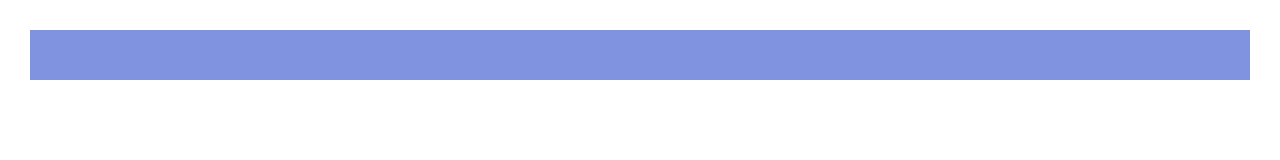
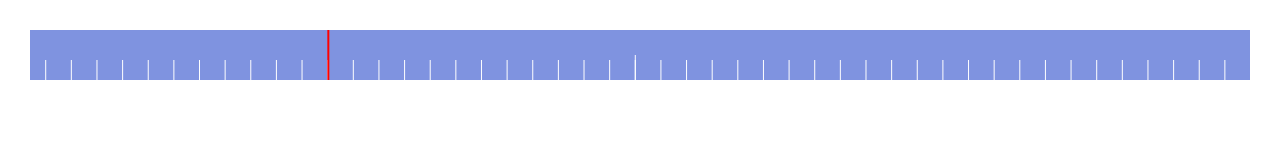
Before and after one commit to yacshy/cnmTimeline, a website built with Vite: page index.html in a window 1280 px wide. Built offline with nearby package versions, Linux system fonts and the light colour scheme.

Commit message:
feat: implement timeline's zoom functionality

```diff
--- a/package.json
+++ b/package.json
@@ -18,6 +18,7 @@
     }
   },
   "dependencies": {
-    "dayjs": "^1.11.19"
+    "dayjs": "^1.11.19",
+    "konva": "^10.2.0"
   }
 }
--- /dev/null
+++ b/src/config/timelineHand.ts
@@ -0,0 +1,2 @@
+export const TIMELINE_HAND_WIDTH = 2
+export const TIMELINE_HAND_FILL = '#ff0000'
--- /dev/null
+++ b/src/config/timelineTicks.ts
@@ -0,0 +1,23 @@
+export const TIMELINE_YEAR_TICK_HEIGHT_PERCENTAGE = 8 / 10
+export const TIMELINE_YEAR_TICK_WIDTH = 1
+export const TIMELINE_YEAR_TICK_FILL = '#fff'
+
+export const TIMELINE_MONTH_TICK_HEIGHT_PERCENTAGE = 6 / 10
+export const TIMELINE_MONTH_TICK_WIDTH = 1
+export const TIMELINE_MONTH_TICK_FILL = '#fff'
+
+export const TIMELINE_DAY_TICK_HEIGHT_PERCENTAGE = 5 / 10
+export const TIMELINE_DAY_TICK_WIDTH = 1
+export const TIMELINE_DAY_TICK_FILL = '#fff'
+
+export const TIMELINE_HOUR_TICK_HEIGH_PERCENTAGET = 4 / 10
+export const TIMELINE_HOUR_TICK_WIDTH = 1
+export const TIMELINE_HOUR_TICK_FILL = '#fff'
+
+export const TIMELINE_MINUTE_TICK_HEIGHT_PERCENTAGE = 3 / 10
+export const TIMELINE_MINUTE_TICK_WIDTH = 1
+export const TIMELINE_MINUTE_TICK_FILL = '#fff'
+
+export const TIMELINE_SECOND_TICK_HEIGHT_PERCENTAGE = 2 / 10
+export const TIMELINE_SECOND_TICK_WIDTH = 1
+export const TIMELINE_SECOND_TICK_FILL = '#fff'
--- a/src/core/Timeline.ts
+++ b/src/core/Timeline.ts
@@ -1,5 +1,8 @@
-import { TimelineValid } from '../utils/TimelineValid.ts'
-import { TimelineTick } from './TimelineTick'
+import { TimelineValid } from '../utils/TimelineValid'
+import { TimelineTicks } from './TimelineTicks'
+import { TimelineHand } from './TimelineHand'
+import { TimelineState } from './TimelineState'
+import type { ZoomEvent, PanEvent, SelectEvent } from './TimelineState'
 
 /**
  * @prop {HTMLDivElement} container  timeline's container
@@ -11,131 +14,48 @@ export type CnmTimelineOptions = {
   moment: number
 }
 
-/**
- * @prop {number} width container's clientWidth
- * @prop {number} height container's clientHeight
- */
-export type CnmTimelineContainerSpecification = {
-  width: number
-  height: number
-}
-
-export type ZoomEvent = {}
-
-export type PanEvent = {}
-
-export type SelectEvent = {}
-
-const DEFAULT_ZOOM_RANK = 1
-
 let raf: number | undefined = undefined
 
 export class Timeline {
-  protected _container: HTMLDivElement
-  protected _timeRange: [number, number]
-  protected _containerSpecification: CnmTimelineContainerSpecification
-  protected _moment: number
-  protected _zoomRank: number
+  protected _timeTicks: TimelineTicks
+  protected _timeHand: TimelineHand
 
-  protected _canvas: HTMLCanvasElement
-  protected _timeTick: TimelineTick
+  protected _timelieState: TimelineState
 
-  protected _zoomCallbacks: Set<(event: ZoomEvent) => void>
-  protected _panCallbacks: Set<(event: PanEvent) => void>
-  protected _selectCallbacks: Set<(event: PanEvent) => void>
+  constructor(options: CnmTimelineOptions) {
+    TimelineValid.toContainer(options.container)
+    options.container.innerHTML = ''
 
-  constructor({ container, timeRange, moment }: CnmTimelineOptions) {
-    TimelineValid.toContainer(container)
-    TimelineValid.toTimeRange(timeRange)
-    TimelineValid.toMoment(moment, timeRange)
+    this._timelieState = new TimelineState(options)
 
-    this._container = container
-    this._timeRange = timeRange
-    this._moment = moment
-    this._zoomRank = DEFAULT_ZOOM_RANK
+    this._timeTicks = new TimelineTicks(this._timelieState)
+    this._timeHand = new TimelineHand(this._timelieState)
 
-    const width = this._container.clientWidth
-    const height = this._container.clientHeight
-
-    this._containerSpecification = { width, height }
-    this._container.innerHTML = ''
-
-    const canvas: HTMLCanvasElement = document.createElement('canvas')
-    canvas.style.width = `${width}px`
-    canvas.style.height = `${height}px`
-    this._canvas = canvas
-
-    this._bindEventListeners()
-
-    this._timeTick = new TimelineTick({
-      width,
-      height,
-      timeRange: [timeRange[0], timeRange[1]],
-      moment: moment,
-      zoomRank: DEFAULT_ZOOM_RANK,
-      canvas: this._canvas
-    })
-
-    this._zoomCallbacks = new Set()
-    this._panCallbacks = new Set()
-    this._selectCallbacks = new Set()
-  }
-
-  protected _bindEventListeners(): void {
-    this._canvas.addEventListener('wheel', (event: WheelEvent) => {
-      this._zoom(event)
-    })
-
-    const onMousemove = (event: MouseEvent) => {
-      this._zoom(event)
-    }
-    const onMouseup = () => {
-      document.removeEventListener('mousemove', onMousemove)
-      document.removeEventListener('mouseup', onMouseup)
-    }
-    this._canvas.addEventListener('mousedown', () => {
-      raf = requestAnimationFrame(() => {
-        this._rerender()
-      })
-      document.addEventListener('mousemove', onMousemove)
-      document.addEventListener('mouseup', onMouseup)
+    this.onZoom((event) => {
+      this.render()
     })
   }
 
   protected _unbindEventListeners(): void {}
 
-  protected _zoom(event: MouseEvent): void {
-    this._zoomCallbacks.forEach((callback) => callback(event))
-  }
-
-  protected _pan(event: MouseEvent): void {
-    this._panCallbacks.forEach((callback) => callback(event))
-  }
-
-  protected _select(event: MouseEvent): void {
-    this._selectCallbacks.forEach((callback) => callback(event))
-  }
-
   public onZoom(callback: (event: ZoomEvent) => void): void {
-    this._zoomCallbacks.add(callback)
+    this._timelieState.onZoom(callback)
   }
 
   public onPan(callback: (event: PanEvent) => void): void {
-    this._panCallbacks.add(callback)
+    this._timelieState.onPan(callback)
   }
 
   public onSelect(callback: (event: SelectEvent) => void): void {
-    this._selectCallbacks.add(callback)
+    this._timelieState.onSelect(callback)
   }
 
   /**
-   * update time range，and then will auto rerender component
-   * @param timeRange {[number, number]}
+   * update time range, then it will automatically reposition timeline ticks and rerender timeline range
+   * @param timeRange
    */
   public updateTimeRange(timeRange: [number, number]): void {
-    TimelineValid.toTimeRange(timeRange)
-
-    this._timeRange = timeRange
+    this._timelieState.updateTimeRange(timeRange)
   }
 
   /**
@@ -143,18 +63,17 @@ export class Timeline {
    * @param moment
    */
   public updateMoment(moment: number): void {
-    TimelineValid.toMoment(moment, this._timeRange)
+    this._timelieState.updateMoment(moment)
   }
 
   /**
    * render timeline component
    */
   public render(): void {
-    const width = this._container.clientWidth
-    const height = this._container.clientHeight
-    this._containerSpecification = { width, height }
+    this._timelieState.clearStage()
+    this._timeHand.render()
+    this._timeTicks.render()
   }
 
-  protected _rerender(): void {
-  }
+  protected _rerender(): void {}
 }
--- a/src/core/TimelineHand.ts
+++ b/src/core/TimelineHand.ts
@@ -1,10 +1,25 @@
+import { TIMELINE_HAND_WIDTH, TIMELINE_HAND_FILL } from '@/config/timelineHand'
+import { TimelineState } from './TimelineState'
+import Konva from 'konva'
+
 export class TimelineHand {
+  protected _timelineState: TimelineState
 
-  protected _timeRange: [number, number]
-
-  constructor(timeRange: [number, number]) {
-    this._timeRange = timeRange
+  constructor(timelineState: TimelineState) {
+    this._timelineState = timelineState
   }
 
+  public render(): void {
+    const { _handKonvaLayer, _moment, _zoomRank, _width, _timeRange } = this._timelineState
 
+    const rect = new Konva.Rect({
+      x: (_width / _zoomRank) * (_moment - _timeRange[0]),
+      y: 0,
+      width: TIMELINE_HAND_WIDTH,
+      fill: TIMELINE_HAND_FILL,
+      height: _handKonvaLayer.height(),
+      strokeWidth: 0
+    })
+    _handKonvaLayer.add(rect)
+  }
 }
--- /dev/null
+++ b/src/core/TimelineState.ts
@@ -0,0 +1,130 @@
+import Konva from 'konva'
+import { TimelineValid } from '@/utils/TimelineValid'
+
+/**
+ * @prop {HTMLDivElement} container  timeline's container
+ * @prop {[number, number]} timeRange  timeline's time range
+ */
+export type CnmTimelineOptions = {
+  container: HTMLDivElement
+  timeRange: [number, number]
+  moment: number
+}
+
+export type ZoomEvent = {}
+
+export type PanEvent = {}
+
+export type SelectEvent = {}
+
+export class TimelineState {
+  public _container: HTMLDivElement
+  public _width: number
+  public _height: number
+  public _moment: number
+  public _zoomRank: number
+  public _timeRange: [number, number]
+
+  public _konvaStage: Konva.Stage
+  public _handKonvaLayer: Konva.Layer
+  public _ticksKonvaLayer: Konva.Layer
+
+  public _zoomCallbacks: Set<(event: ZoomEvent) => void>
+  public _panCallbacks: Set<(event: PanEvent) => void>
+  public _selectCallbacks: Set<(event: PanEvent) => void>
+
+  constructor({ container, moment, timeRange }: CnmTimelineOptions) {
+    TimelineValid.toContainer(container)
+    TimelineValid.toTimeRange(timeRange)
+    TimelineValid.toMoment(moment, timeRange)
+
+    this._container = container
+    this._moment = moment
+    this._timeRange = timeRange
+    this._zoomRank = timeRange[1] - timeRange[0]
+
+    const width = this._container.clientWidth
+    const height = this._container.clientHeight
+
+    this._width = width
+    this._height = height
+
+    const stage = new Konva.Stage({
+      container: this._container,
+      width,
+      height
+    })
+    this._konvaStage = stage
+
+    const ticksLayer = new Konva.Layer()
+    stage.add(ticksLayer)
+
+    const handLayer = new Konva.Layer()
+    stage.add(handLayer)
+
+    stage.on('wheel', (event) => {
+      event.evt.preventDefault()
+      const zoomFactor = event.evt.deltaY > 0 ? 0.9 : (1 / 0.9)
+
+      const currentMousePos = stage.getPointerPosition()!
+      const currentMousePosMappingToTimeStamp = this._timeRange[0] + currentMousePos.x * this._msPerPixel
+
+      this._zoomRank *= zoomFactor
+      this._timeRange = [
+        currentMousePosMappingToTimeStamp - currentMousePos.x * this._msPerPixel,
+        currentMousePosMappingToTimeStamp + (this._width - currentMousePos.x) * this._msPerPixel
+      ]
+      this._zoom(event.evt)
+    })
+
+    this._handKonvaLayer = handLayer
+    this._ticksKonvaLayer = ticksLayer
+
+    this._zoomCallbacks = new Set()
+    this._panCallbacks = new Set()
+    this._selectCallbacks = new Set()
+  }
+
+  public get _msPerPixel(): number {
+    return this._zoomRank / this._width
+  }
+
+  public updateTimeRange(timeRange: [number, number]): void {
+    TimelineValid.toTimeRange(timeRange)
+    this._timeRange = timeRange
+  }
+
+  public updateMoment(moment: number): void {
+    TimelineValid.toMoment(moment, this._timeRange)
+    this._moment = moment
+  }
+
+  protected _zoom(event: MouseEvent): void {
+    this._zoomCallbacks.forEach((callback) => callback(event))
+  }
+
+  protected _pan(event: MouseEvent): void {
+    this._panCallbacks.forEach((callback) => callback(event))
+  }
+
+  protected _select(event: MouseEvent): void {
+    this._selectCallbacks.forEach((callback) => callback(event))
+  }
+
+  public onZoom(callback: (event: ZoomEvent) => void): void {
+    this._zoomCallbacks.add(callback)
+  }
+
+  public onPan(callback: (event: PanEvent) => void): void {
+    this._panCallbacks.add(callback)
+  }
+
+  public onSelect(callback: (event: SelectEvent) => void): void {
+    this._selectCallbacks.add(callback)
+  }
+
+  public clearStage(): void {
+    this._handKonvaLayer.removeChildren()
+    this._ticksKonvaLayer.removeChildren()
+  }
+}
--- a/src/core/TimelineTick/TimelineDayTick.ts
+++ /dev/null
@@ -1,23 +0,0 @@
-import { TimelineValid } from '@/utils/TimelineValid'
-import type { TimelineTickOptions } from './index'
-
-export class TimelineDayTick {
-  protected _width: number
-  protected _height: number
-  protected _timeRange: [number, number]
-  protected _moment: number
-  protected _zoomRank: number
-  protected _canvas: HTMLCanvasElement
-
-  constructor(timelineOptions: TimelineTickOptions) {
-    const { width, height, timeRange, moment, zoomRank, canvas } = timelineOptions
-    TimelineValid.toCanvas(canvas)
-
-    this._width = width
-    this._height = height
-    this._timeRange = timeRange
-    this._moment = moment
-    this._zoomRank = zoomRank
-    this._canvas = canvas
-  }
-}
--- a/src/core/TimelineTick/TimelineHourTick.ts
+++ /dev/null
@@ -1 +0,0 @@
-export class TimelineHourTick {}
--- a/src/core/TimelineTick/TimelineMinuteTick.ts
+++ /dev/null
@@ -1 +0,0 @@
-export class TimelineMinuteTick {}
--- a/src/core/TimelineTick/TimelineMonthTick.ts
+++ /dev/null
@@ -1 +0,0 @@
-export class TimelineMonthTick {}
--- a/src/core/TimelineTick/TimelineSecondTick.ts
+++ /dev/null
@@ -1 +0,0 @@
-export class TimelineSecondTick {}
--- a/src/core/TimelineTick/TimelineYearTick.ts
+++ /dev/null
@@ -1 +0,0 @@
-export class TimelineYearTick {}
--- a/src/core/TimelineTick/index.ts
+++ /dev/null
@@ -1,50 +0,0 @@
-import { TimelineValid } from '@/utils/TimelineValid'
-import { TimelineYearTick } from './TimelineYearTick'
-import { TimelineMonthTick } from './TimelineMonthTick'
-import { TimelineDayTick } from './TimelineDayTick'
-import { TimelineHourTick } from './TimelineHourTick'
-import { TimelineMinuteTick } from './TimelineMinuteTick'
-import { TimelineSecondTick } from './TimelineSecondTick'
-
-export type TimelineTickOptions = {
-  width: number
-  height: number
-  timeRange: [number, number]
-  moment: number
-  zoomRank: number
-  canvas: HTMLCanvasElement
-}
-
-export class TimelineTick {
-  protected _width: number
-  protected _height: number
-  protected _timeRange: [number, number]
-  protected _moment: number
-  protected _zoomRank: number
-  protected _canvas: HTMLCanvasElement
-
-  constructor(timelineOptions: TimelineTickOptions) {
-    const { width, height, timeRange, moment, zoomRank, canvas } = timelineOptions
-    TimelineValid.toCanvas(canvas)
-
-    this._width = width
-    this._height = height
-    this._timeRange = timeRange
-    this._moment = moment
-    this._zoomRank = zoomRank
-    this._canvas = canvas
-
-    this._yearTick = new TimelineYearTick(timelineOptions)
-    this._monthTick = new TimelineMonthTick(timelineOptions)
-    this._dayTick = new TimelineDayTick(timelineOptions)
-    this._hourTick = new TimelineHourTick(timelineOptions)
-    this._minuteTick = new TimelineMinuteTick(timelineOptions)
-    this._secondTick = new TimelineSecondTick(timelineOptions)
-
-    this.render()
-  }
-
-  render(): void {
-    const ctx = this._canvas.getContext('2d')!
-  }
-}
--- /dev/null
+++ b/src/core/TimelineTicks.ts
@@ -0,0 +1,189 @@
+import { TimelineState } from './TimelineState'
+import {
+  TIMELINE_YEAR_TICK_WIDTH,
+  TIMELINE_YEAR_TICK_FILL,
+  TIMELINE_MONTH_TICK_WIDTH,
+  TIMELINE_MONTH_TICK_FILL,
+  TIMELINE_DAY_TICK_WIDTH,
+  TIMELINE_DAY_TICK_FILL,
+  TIMELINE_HOUR_TICK_WIDTH,
+  TIMELINE_HOUR_TICK_FILL,
+  TIMELINE_MINUTE_TICK_WIDTH,
+  TIMELINE_MINUTE_TICK_FILL,
+  TIMELINE_SECOND_TICK_WIDTH,
+  TIMELINE_SECOND_TICK_FILL,
+  TIMELINE_YEAR_TICK_HEIGHT_PERCENTAGE,
+  TIMELINE_MONTH_TICK_HEIGHT_PERCENTAGE,
+  TIMELINE_DAY_TICK_HEIGHT_PERCENTAGE,
+  TIMELINE_HOUR_TICK_HEIGH_PERCENTAGET,
+  TIMELINE_MINUTE_TICK_HEIGHT_PERCENTAGE,
+  TIMELINE_SECOND_TICK_HEIGHT_PERCENTAGE
+} from '@/config/timelineTicks'
+import Konva from 'konva'
+
+/**
+ * 查找在正整数范围[int1, int2]之间所有模正整数num后结果为0的正整数
+ * @param range 范围 [int1, int2]
+ * @param num 模数
+ * @returns 所有符合条件的正整数数组
+ */
+function findModuloZeros(range: [number, number], num: number): number[] {
+  const [int1, int2] = range
+  // 边界检查：范围无效时返回空数组
+  if (int1 > int2) return []
+
+  // 计算第一个能被num整除且>=int1的数
+  const start = Math.ceil(int1 / num) * num
+
+  // 若起始点超过上限，返回空数组
+  if (start > int2) return []
+
+  // 生成结果数组
+  const result = []
+  for (let current = start; current <= int2; current += num) {
+    result.push(current)
+  }
+  return result
+}
+
+export type TimelineTicksOptions = {
+  width: number
+  height: number
+  moment: number
+  zoomRank: number
+  canvasLayer: Konva.Layer
+}
+
+export class TimelineTicks {
+  protected _timelineState: TimelineState
+
+  constructor(timelineState: TimelineState) {
+    this._timelineState = timelineState
+  }
+
+  protected renderYearTicks(): void {
+    const { _ticksKonvaLayer, _zoomRank, _width, _height, _timeRange } = this._timelineState
+    const rate = 365 * 30 * 24 * 60 * 60 * 1000
+    const tickDistance = _width / (_zoomRank / rate)
+    const tickHeight = _height * TIMELINE_YEAR_TICK_HEIGHT_PERCENTAGE
+    if (tickDistance >= 10) {
+      findModuloZeros(_timeRange, rate).forEach((ms) => {
+        const tick = new Konva.Rect({
+          x: (ms - _timeRange[0]) * (_width / _zoomRank),
+          y: _height - tickHeight,
+          width: TIMELINE_YEAR_TICK_WIDTH,
+          strokeWidth: 0,
+          fill: TIMELINE_YEAR_TICK_FILL,
+          height: tickHeight
+        })
+        _ticksKonvaLayer.add(tick)
+      })
+    }
+  }
+  protected renderMonthTicks(): void {
+    const { _ticksKonvaLayer, _zoomRank, _width, _height, _timeRange } = this._timelineState
+    const rate = 30 * 24 * 60 * 60 * 1000
+    const tickDistance = _width / (_zoomRank / rate)
+    const tickHeight = _height * TIMELINE_MONTH_TICK_HEIGHT_PERCENTAGE
+    if (tickDistance >= 10) {
+      findModuloZeros(_timeRange, rate).forEach((ms) => {
+        const tick = new Konva.Rect({
+          x: (ms - _timeRange[0]) * (_width / _zoomRank),
+          y: _height - tickHeight,
+          width: TIMELINE_MONTH_TICK_WIDTH,
+          strokeWidth: 0,
+          fill: TIMELINE_MONTH_TICK_FILL,
+          height: tickHeight
+        })
+        _ticksKonvaLayer.add(tick)
+      })
+    }
+  }
+  protected renderDayTicks(): void {
+    const { _ticksKonvaLayer, _zoomRank, _width, _height, _timeRange } = this._timelineState
+    const rate = 24 * 60 * 60 * 1000
+
+    const tickDistance = _width / (_zoomRank / rate)
+    const tickHeight = _height * TIMELINE_DAY_TICK_HEIGHT_PERCENTAGE
+    if (tickDistance >= 10) {
+      findModuloZeros(_timeRange, rate).forEach((ms) => {
+        const tick = new Konva.Rect({
+          x: (ms - _timeRange[0]) * (_width / _zoomRank),
+          y: _height - tickHeight,
+          width: TIMELINE_DAY_TICK_WIDTH,
+          strokeWidth: 0,
+          fill: TIMELINE_DAY_TICK_FILL,
+          height: tickHeight
+        })
+        _ticksKonvaLayer.add(tick)
+      })
+    }
+  }
+  protected renderHourTicks(): void {
+    const { _ticksKonvaLayer, _zoomRank, _width, _height, _timeRange } = this._timelineState
+    const rate = 60 * 60 * 1000
+
+    const tickDistance = _width / (_zoomRank / rate)
+    const tickHeight = _height * TIMELINE_HOUR_TICK_HEIGH_PERCENTAGET
+    if (tickDistance >= 10) {
+      findModuloZeros(_timeRange, rate).forEach((ms) => {
+        const tick = new Konva.Rect({
+          x: (ms - _timeRange[0]) * (_width / _zoomRank),
+          y: _height - tickHeight,
+          width: TIMELINE_HOUR_TICK_WIDTH,
+          strokeWidth: 0,
+          fill: TIMELINE_HOUR_TICK_FILL,
+          height: tickHeight
+        })
+        _ticksKonvaLayer.add(tick)
+      })
+    }
+  }
+  protected renderMinuteTicks(): void {
+    const { _ticksKonvaLayer, _zoomRank, _width, _height, _timeRange } = this._timelineState
+    const rate = 60 * 1000
+    const tickDistance = _width / (_zoomRank / rate)
+    const tickHeight = _height * TIMELINE_MINUTE_TICK_HEIGHT_PERCENTAGE
+    if (tickDistance >= 10) {
+      findModuloZeros(_timeRange, rate).forEach((ms) => {
+        const tick = new Konva.Rect({
+          x: (ms - _timeRange[0]) * (_width / _zoomRank),
+          y: _height - tickHeight,
+          width: TIMELINE_MINUTE_TICK_WIDTH,
+          strokeWidth: 0,
+          fill: TIMELINE_MINUTE_TICK_FILL,
+          height: tickHeight
+        })
+        _ticksKonvaLayer.add(tick)
+      })
+    }
+  }
+  protected renderSecondTicks(): void {
+    const { _ticksKonvaLayer, _zoomRank, _width, _height, _timeRange } = this._timelineState
+    const rate = 1000
+    const tickDistance = _width / (_zoomRank / rate)
+    const tickHeight = _height * TIMELINE_SECOND_TICK_HEIGHT_PERCENTAGE
+    if (tickDistance >= 10) {
+      findModuloZeros(_timeRange, rate).forEach((ms) => {
+        const tick = new Konva.Rect({
+          x: (ms - _timeRange[0]) * (_width / _zoomRank),
+          y: _height - tickHeight,
+          width: TIMELINE_SECOND_TICK_WIDTH,
+          strokeWidth: 0,
+          fill: TIMELINE_SECOND_TICK_FILL,
+          height: tickHeight
+        })
+        _ticksKonvaLayer.add(tick)
+      })
+    }
+  }
+
+  public render(): void {
+    this.renderSecondTicks()
+    this.renderMinuteTicks()
+    this.renderHourTicks()
+    this.renderDayTicks()
+    this.renderMonthTicks()
+    this.renderYearTicks()
+  }
+}
--- a/src/utils/TimelineValid.ts
+++ b/src/utils/TimelineValid.ts
@@ -1,3 +1,5 @@
+import Konva from 'konva'
+
 export class TimelineValid {
   constructor() {
   }
@@ -38,6 +40,9 @@ export class TimelineValid {
     if (!this.isArray(timeRange) || timeRange.length !== 2 || !this.isNumber(timeRange[0]) || !this.isNumber(timeRange[1])) {
       throw Error('timeRange must be a Array of length 2 with all number item')
     }
+    if (timeRange[1]  - 10  <= timeRange[0]) {
+      throw Error('timeRange[0] must be less than timeRange[1] minus 10ms')
+    }
   }
 
   /**
@@ -49,8 +54,8 @@ export class TimelineValid {
     if (!this.isNumber(moment)) {
       throw Error('moment must be a number')
     }
-    if (!(timeRange[0] <= moment && moment <= timeRange[1])) {
-      throw Error('value of moment must within timeline\'s range')
+    if (moment < timeRange[0] || moment > timeRange[1]) {
+      throw Error('moment must be within timeRange')
     }
   }
 
@@ -58,9 +63,9 @@ export class TimelineValid {
    * check if canvas is a valid HTMLCanvasElement
    * @param canvas
    */
-  static toCanvas(canvas: any): void {
-    if (canvas && canvas.constructor.name !== 'HTMLCanvasElement') {
-      throw Error('canvas must be a valid HTMLCanvasElement')
+  static toCanvasLayer(canvasLayer: any): void {
+    if (canvasLayer && canvasLayer.constructor.name !== 'Layer') {
+      throw Error('canvasLayer must be a valid Konva.Layer')
     }
   }
 }
```
Also changed, not shown: index.html (+2 -2 lines), pnpm-lock.yaml.
